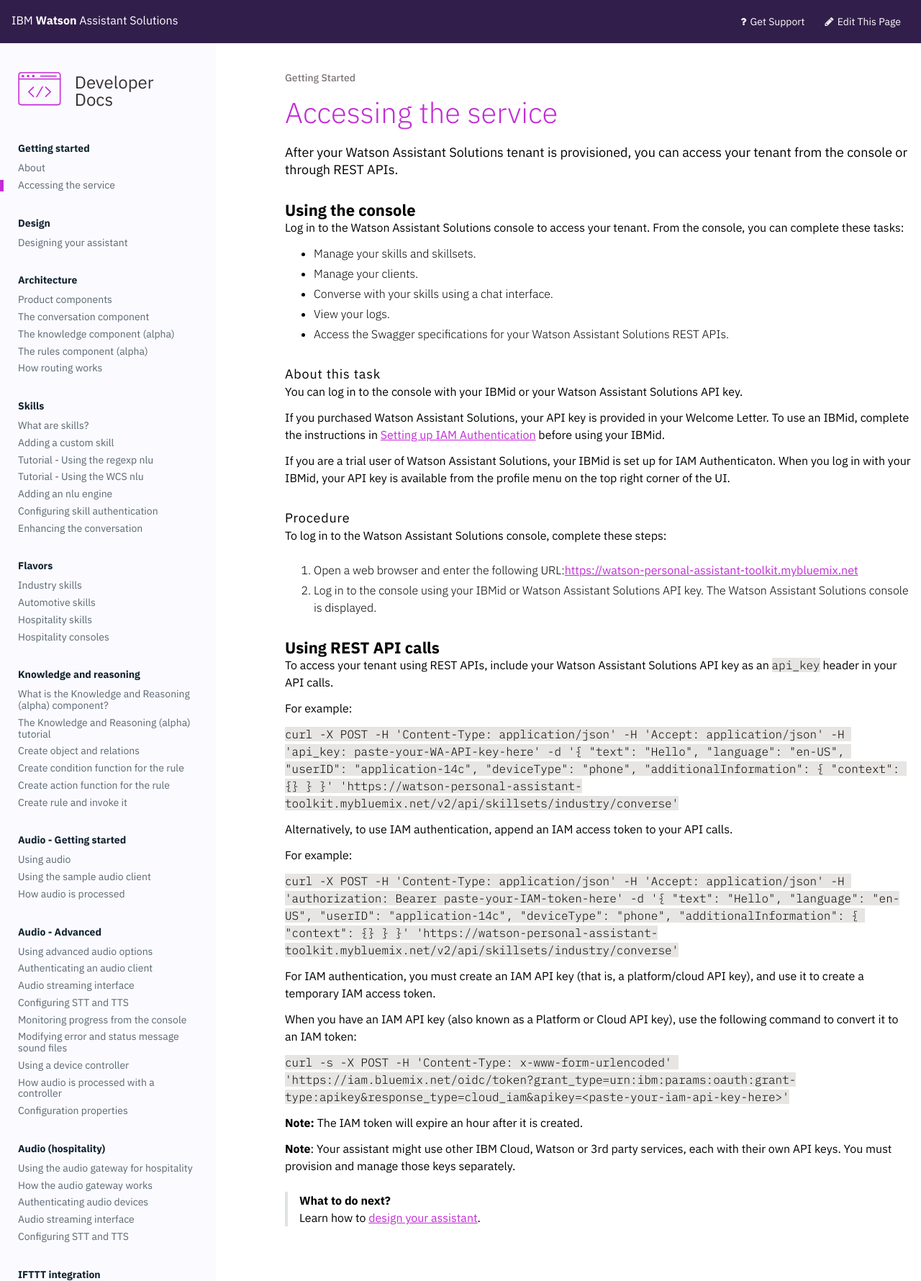
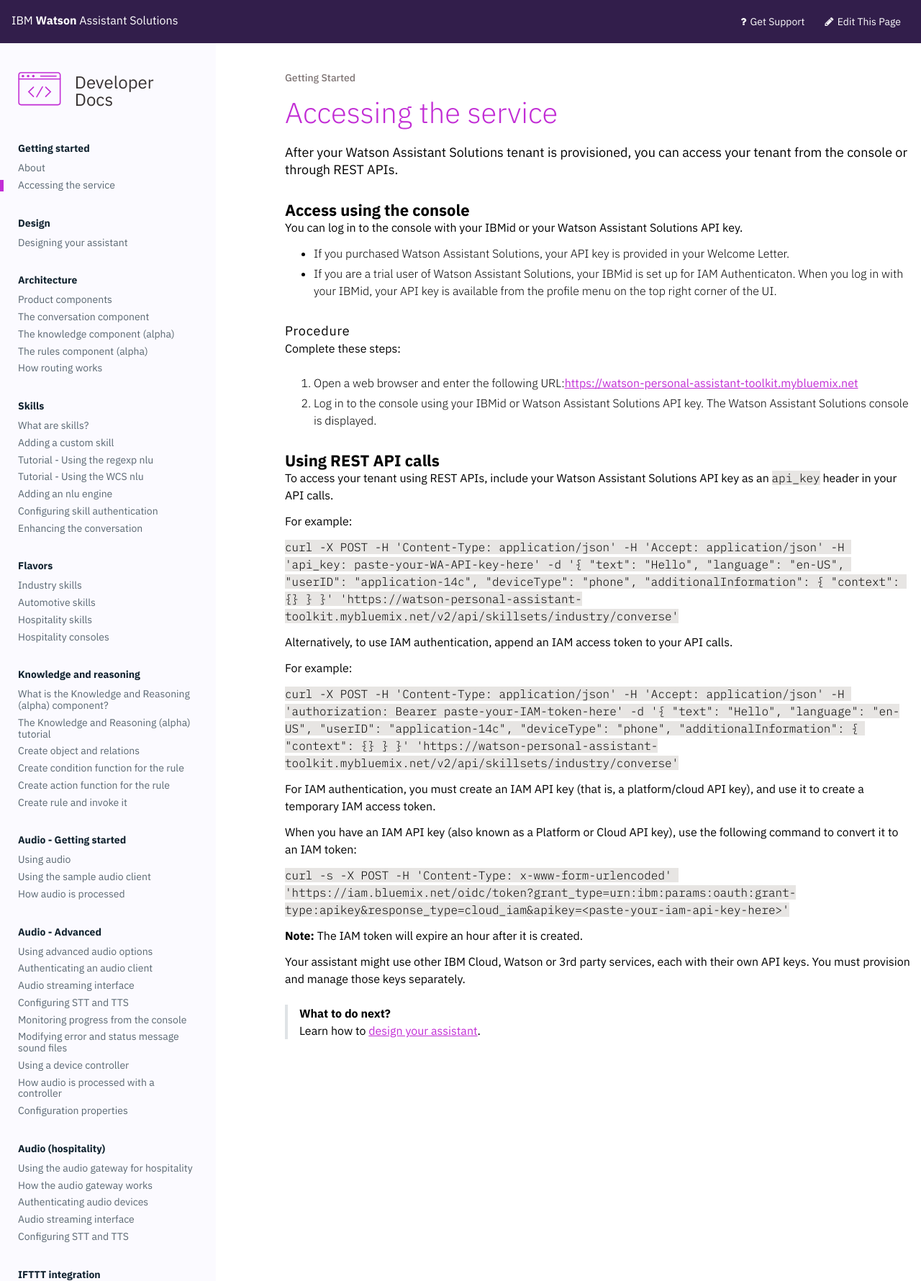
Before and after one commit to Watson-Personal-Assistant/developer, a Jekyll site: the page built from _content/get-started/get-api-key.md, in a window 1280 px wide. Shown: the whole page at 72% size. Built offline with Jekyll 4.4.1, drawn with Linux system fonts in a browser that asks for light colours; some web fonts are replaced.

Commit message:
Remove reference to setting up IAM authentication

```diff
--- a/_content/get-started/get-api-key.md
+++ b/_content/get-started/get-api-key.md
@@ -4,28 +4,23 @@
 ---
 After your Watson Assistant Solutions tenant is provisioned, you can access your tenant from the console or through REST APIs.
 
-### Using the console
-Log in to the Watson Assistant Solutions console to access your tenant.  From the console, you can complete these tasks:
-- Manage your skills and skillsets.
-- Manage your clients.
-- Converse with your skills using a chat interface.
-- View your logs.
-- Access the Swagger specifications for your Watson Assistant Solutions REST APIs.
+### Access using the console
 
-#### About this task
 You can log in to the console with your IBMid or your Watson Assistant Solutions API key.
 
-If you purchased Watson Assistant Solutions, your API key is provided in your Welcome Letter.  To use an IBMid, complete the instructions in [Setting up IAM Authentication]({{site.baseurl}}/further-topics/login-with-IBMid) before using your IBMid.
-
-If you are a trial user of Watson Assistant Solutions, your IBMid is set up for IAM Authenticaton.  When you log in with your IBMid, your API key is available from the profile menu on the top right corner of the UI.
+- If you purchased Watson Assistant Solutions, your API key is provided in your Welcome Letter.
+- If you are a trial user of Watson Assistant Solutions, your IBMid is set up for IAM Authenticaton.  When you log in with your IBMid, your API key is available from the profile menu on the top right corner of the UI.
 
 #### Procedure
-To log in to the Watson Assistant Solutions console, complete these steps:
+
+Complete these steps:
+
 1. Open a web browser and enter the following URL:[https://watson-personal-assistant-toolkit.mybluemix.net](https://watson-personal-assistant-toolkit.mybluemix.net)
 2. Log in to the console using your IBMid or Watson Assistant Solutions API key.
 The Watson Assistant Solutions console is displayed.
 
 ### Using REST API calls
+
 To access your tenant using REST APIs, include your Watson Assistant Solutions API key as an `api_key` header in your API calls.
 
 For example:
@@ -46,7 +41,7 @@
 
 **Note:** The IAM token will expire an hour after it is created.
 
-**Note**: Your assistant might use other IBM Cloud, Watson or 3rd party services, each with their own API keys. You must provision and manage those keys separately.
+Your assistant might use other IBM Cloud, Watson or 3rd party services, each with their own API keys. You must provision and manage those keys separately.
 
 > **What to do next?**<br/>
 Learn how to [design your assistant]({{site.baseurl}}/design/how-to-design-your-assistant).
```
